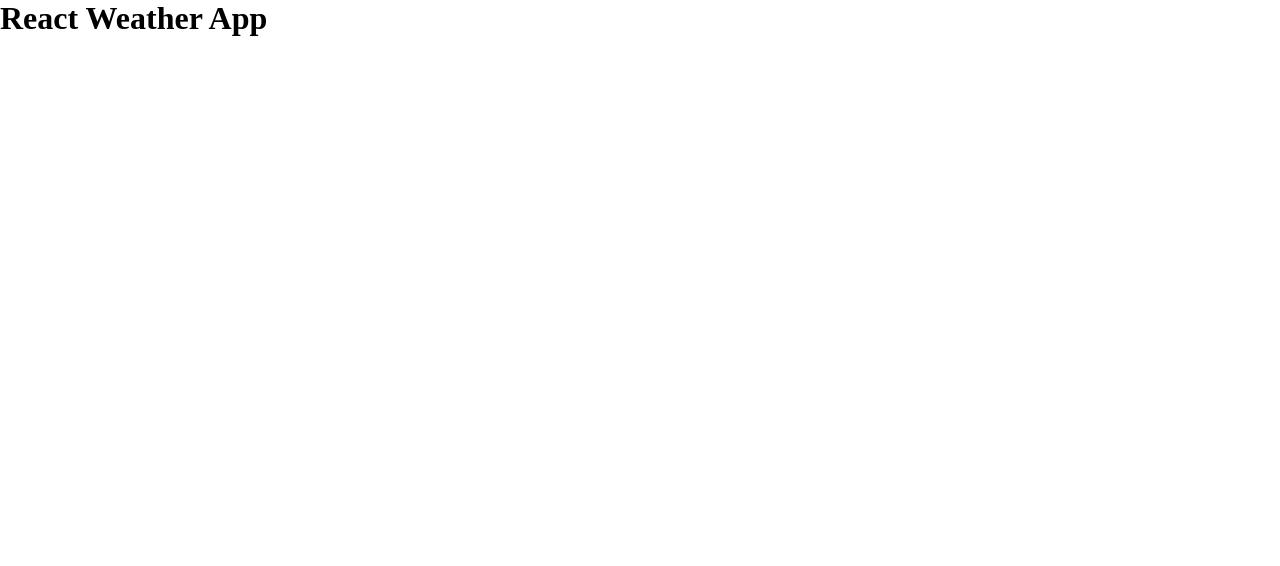
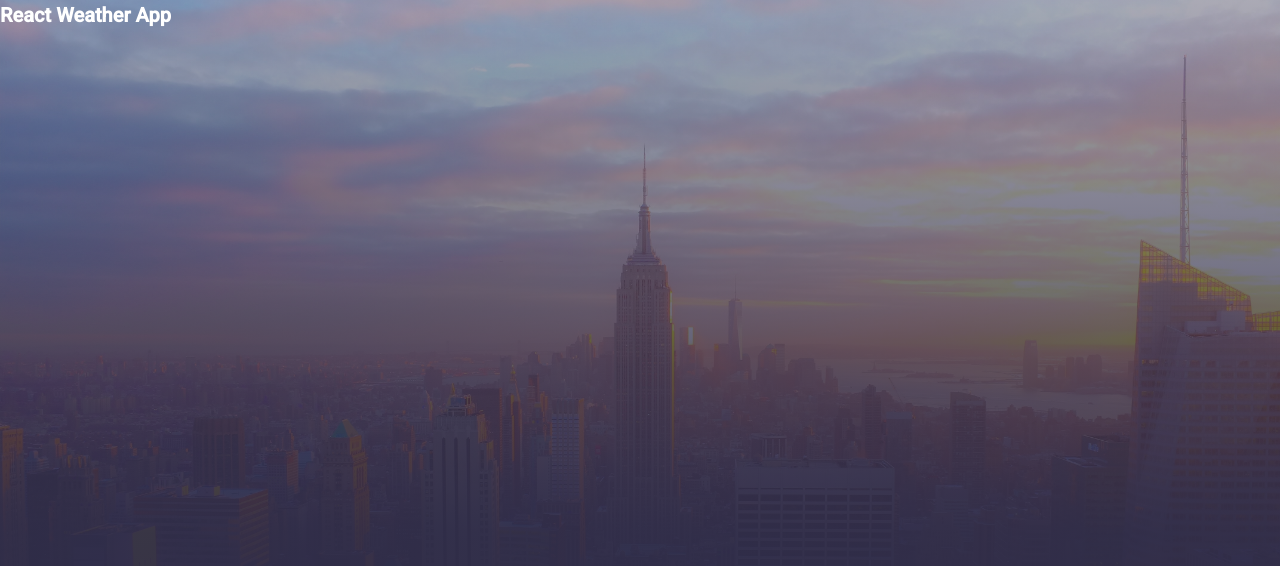
Before and after one commit to mdalasadi/react-weather-app, a React (Create React App) app: page / in a window 1280 px wide. Shown: the top 566 px of the page. Built offline with nearby package versions, Linux system fonts and the light colour scheme; the HTML template or start-up script is replaced by a standard one.

Commit message:
Add a global style

```diff
--- a/src/index.css
+++ b/src/index.css
@@ -1,5 +1,47 @@
+@import url('https://fonts.googleapis.com/css2?family=Roboto:ital,wght@0,100;0,300;0,400;0,500;1,100;1,300;1,400&display=swap');
+
 * {
   margin: 0;
   padding: 0;
+  box-sizing: inherit;
+}
+
+html {
+  font-size: 62.5%;
   box-sizing: border-box;
 }
+
+body {
+  font-family: 'Roboto', sans-serif;
+  line-height: 1.5;
+  min-height: 100vh;
+  background: url('./assets/images/bg-image.jpg') no-repeat center/cover;
+  color: #fff;
+}
+
+body::after {
+  content: '';
+  background-image: linear-gradient(to top, hsla(244, 24%, 23%, 1), hsla(244, 24%, 23%, 0.95), hsla(244, 24%, 23%, 0.65), hsla(244, 24%, 23%, 0.4));
+  position: absolute;
+  top: 0;
+  left: 0;
+  width: 100%;
+  height: 100%;
+  z-index: -1;
+}
+
+input,
+button,
+textarea,
+select {
+  font: inherit;
+}
+
+ul,
+ol {
+  list-style: none;
+}
+
+a {
+  text-decoration: none;
+}
```
Also changed, not shown: src/assets/images/bg-image.jpg (added).
